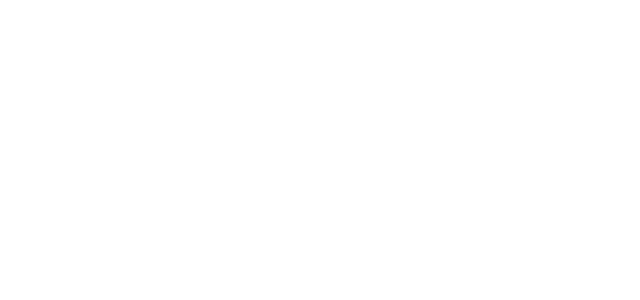
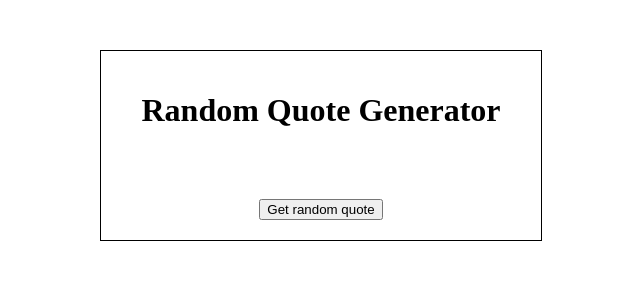
Before and after one commit to lukaskourilcz/vue-tutorials, a Vue app in the folder quote-generator/: page / in a window 1280 px wide. Shown: the top 300 px of the page, without its empty margins (319-959 px from the left). Built offline with nearby package versions, Linux system fonts and the light colour scheme.

Commit message:
quote gen random function done

```diff
--- a/quote-generator/src/components/RandomQuoteGenerator.vue
+++ b/quote-generator/src/components/RandomQuoteGenerator.vue
@@ -35,6 +35,39 @@ const quotes = ref([
   },
 ]);
 
+const currentQuote = ref({text: '', author: ''});
 
+const getRandomQuote = () => {
+  const randomIndex = Math.floor(Math.random() * quotes.value.length);
+  currentQuote.value = quotes.value[randomIndex]
+  console.log("randomQuote:", currentQuote.value);
+};
 
+onMounted(getRandomQuote);
 </script>
+<template>
+  <div class="quote-app">
+    <h1>Random Quote Generator</h1>
+    <blockquote>
+      <p>{{ quotes.text }}</p>
+      <cite>{{ quotes.author }}</cite>
+    </blockquote>
+    <button>Get random quote</button>
+  </div>
+</template>
+
+<style scoped>
+.quote-app {
+  max-width: 400px;
+  margin: 50px auto;
+  padding: 20px;
+  border: 1px solid;
+  display: flex;
+  flex-direction: column;
+  align-items: center;
+}
+
+h1 {
+  text-align: center;
+}
+</style>
```
